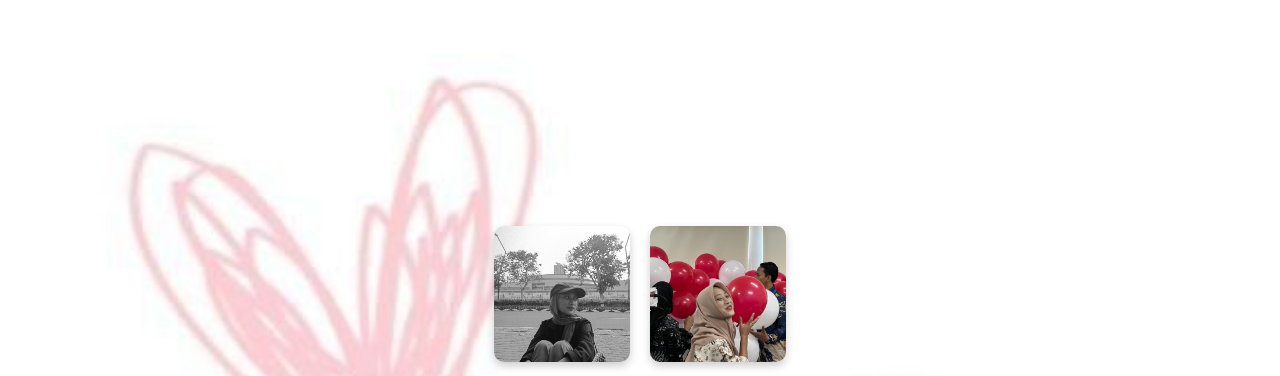
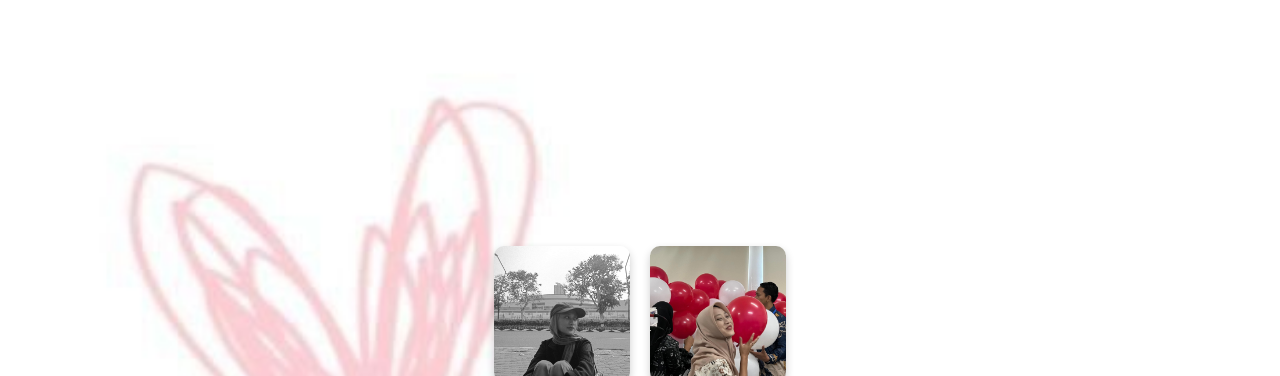
Before and after one commit to Yusufz126/MassageForyou, a plain HTML site: page Utama.html in a window 1280 px wide. Shown: the top 376 px of the page. Drawn offline with Linux system fonts and the light colour scheme.

Commit message:
Utama.html

```diff
--- a/Utama.html
+++ b/Utama.html
@@ -9,7 +9,7 @@
             margin: 0;
             padding: 0;
             width: 100%;
-            height: 130%;
+            height: 135%;
             font-family: Arial, sans-serif;
             background: url('IMG/backgroundd.jpg') no-repeat center center fixed;
             background-size: cover;
```
